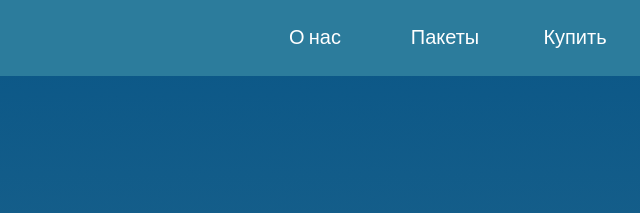
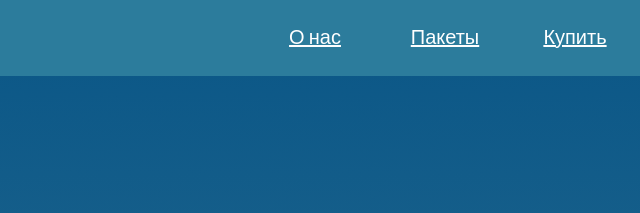
Before and after one commit to KugelSchreibe/water, a plain HTML site: page index.html in a window 1280 px wide. Shown: the top 213 px of the page, 640-1280 px from the left. Drawn offline with Linux system fonts and the light colour scheme; a web font is replaced by a local one.

Commit message:
added links

```diff
--- a/index.html
+++ b/index.html
@@ -30,15 +30,15 @@
   <div class="site-content">
     <ul class="head-list">
       <li>
-        О нас
+        <a href="#about_us">О нас</a>
       </li>
 
       <li>
-        Пакеты
+        <a href="#packages">Пакеты</a>
       </li>
 
       <li>
-        Купить
+        <a href="#">Купить</a>
       </li>
     </ul>
   </div>
@@ -53,13 +53,14 @@
 </div>
 
 <div class="main-background">
+  <a name="about_us"></a>
   <div class="place">
     <div class="column-40-60">
       <img class="baikal-photo" src="./img/baikal.jpeg" alt="baikal">
-
       <div class="baikal-description">
         Вода, которую мы Вам доставляем, прошла долгий путь от подземных источников до наземных ручьёв. И вот она у вас!
-        Источник вашей воды - Байкал - сердце русских озер. Это самое глубокое озеро на земном шаре. Глубина его достигает
+        Источник вашей воды - Байкал - сердце русских озер. Это самое глубокое озеро на земном шаре. Глубина его
+        достигает
         1637 метров. Предельная глубина Танганьики — 1435 метров, Иссык-Куля — 702. На Земле всего восемь озер имеют
         глубину более 500 метров. Это и определяет огромную величину запасов воды в Байкале. Его объём — 23,6 тысяч
         кубических километров, что составляет около 20% пресных озерных вод планеты — во всех пресных озерах мира
@@ -74,7 +75,8 @@
         Вода «Рычал-Су» берет свое начало от талых вод ледника горы Шалбуздаг, которые проникают в глубинные слои земли,
         проходят через множество минеральных пластов, обогащается макроэлементами, и под действием естественно-природных
         процессов выходит на поверхность самотеком. Мы разливаем только то, что дает природа, не забирая лишнего и не
-        нарушая природный баланс, это позволяет сохранять постоянный минеральный состав и стабильное качество нашей продукции.
+        нарушая природный баланс, это позволяет сохранять постоянный минеральный состав и стабильное качество нашей
+        продукции.
         Поэтому, мы можем смело говорить, что вода «Рычал-Су» создана самой природой!
       </div>
 
@@ -84,7 +86,7 @@
 
   <div class="useful">
       <div class="title-package">
-      Пакеты
+        <a name="packages">Пакеты</a>
       </div>
 
       <div class="all-variants">
@@ -130,7 +132,6 @@
               </div>
             </div>
           </li>
-
         </ul>
       </div>
   </div>
--- a/styles/about_us.css
+++ b/styles/about_us.css
@@ -17,6 +17,10 @@
 
 .column-40-60, .column-60-40 {
   width: 100%;
+}
+
+.site-content a {
+  color: #ffffff;
 }
 
 .baikal-description {
```
Lines whose indentation alone changed are shown as unchanged.
